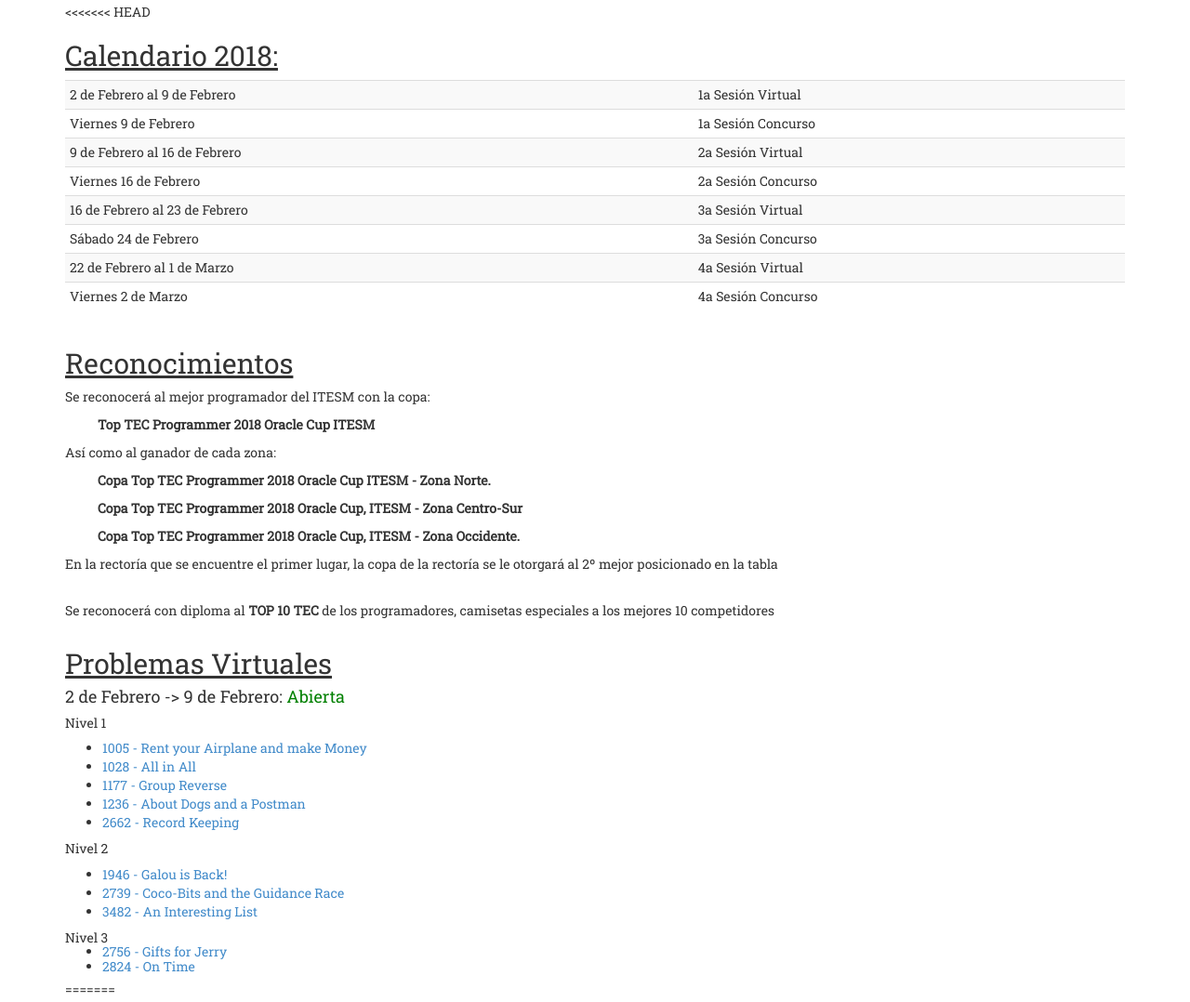
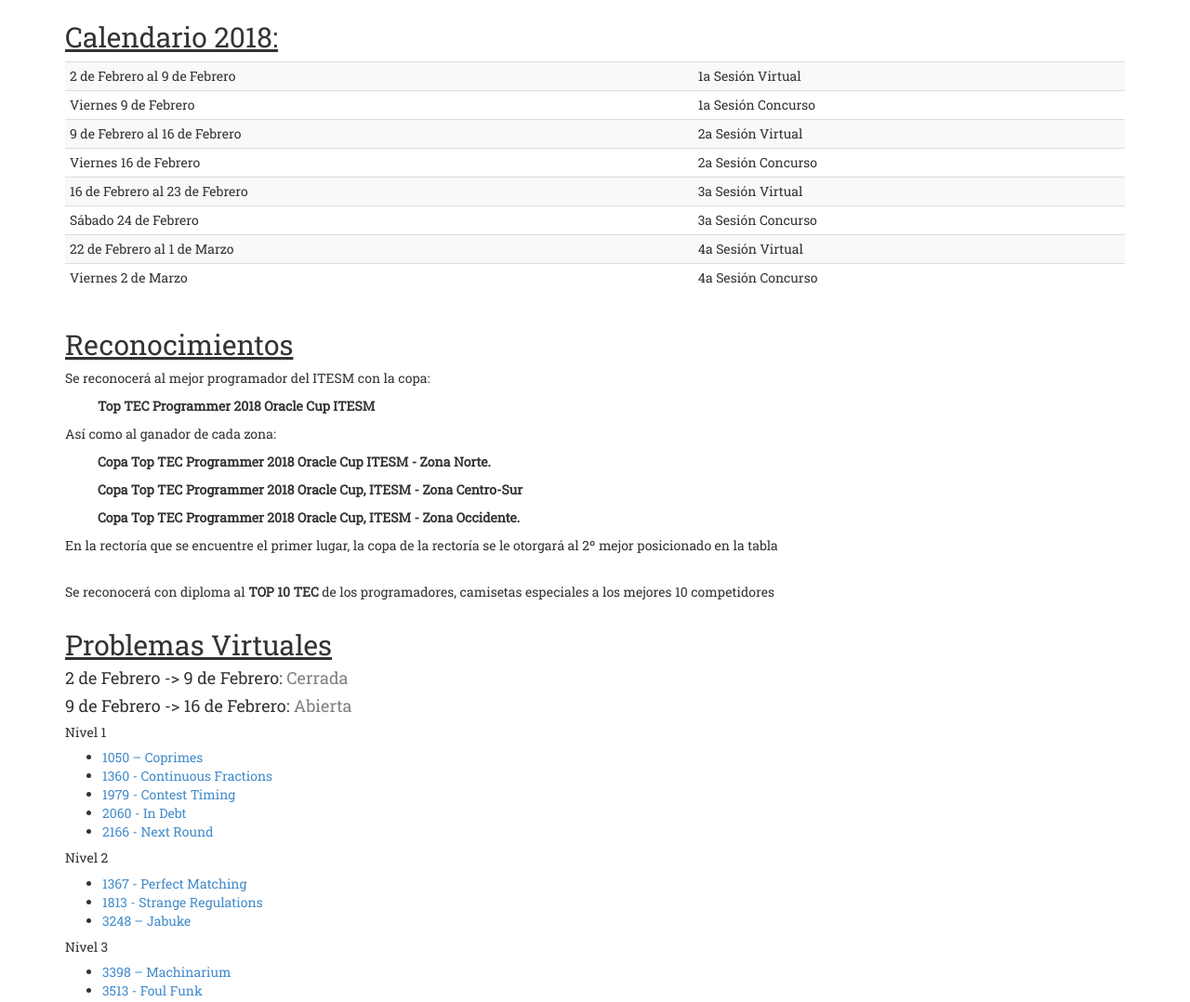
Before and after one commit to acmmty/acmmty.github.io, a plain HTML site: page toptec.html in a window 1280 px wide. Shown: the part 1645-2723 px from the top of the page at 93% size. Drawn offline with nearby package versions, Linux system fonts and the light colour scheme.

Commit message:
toptec.html

```diff
--- a/toptec.html
+++ b/toptec.html
@@ -98,93 +98,6 @@
         </div>
 
         <div class="featurette" id="services">
-<<<<<<< HEAD
-            <h2><u>Calendario 2018:</u></h2>
-
-            <table class="table table-condensed table-striped">
-                <tr>
-                    <td>2 de Febrero al 9 de Febrero</td>
-                    <td> 1a Sesión Virtual</td>
-                </tr>
-                <tr>
-                    <td>Viernes 9 de Febrero</td>
-                    <td>1a Sesión Concurso</td>
-                </tr>
-                <tr>
-                    <td>9 de Febrero al 16 de Febrero</td>
-                    <td>2a Sesión Virtual</td>
-                </tr>
-                <tr>
-                    <td>Viernes 16 de Febrero</td>
-                    <td>2a Sesión Concurso</td>
-                </tr>
-                <tr>
-                    <td>16 de Febrero al 23 de Febrero</td>
-                    <td>3a Sesión Virtual</td>
-                </tr>
-                <tr>
-                    <td>Sábado 24 de Febrero</td>
-                    <td>3a Sesión Concurso</td>
-                </tr>
-                <tr>
-                    <td>22 de Febrero al 1 de Marzo</td>
-                    <td>4a Sesión Virtual</td>
-                </tr>
-                <tr>
-                    <td>Viernes 2 de Marzo</td>
-                    <td>4a Sesión Concurso</td>
-                </tr>
-            </table>
-        </div>
-
-        <div class = "featurerre" id="contact">
-
-            <h2><u>Reconocimientos</u></h2>
-            <p>Se reconocerá al mejor programador del ITESM con la copa: </p>
-            <p><b> &emsp; &emsp; Top TEC Programmer 2018 Oracle Cup ITESM</b></p>
-            <p>Así como al ganador de cada zona:</p>
-            <p><b>&emsp; &emsp; Copa Top TEC Programmer 2018 Oracle Cup ITESM - Zona Norte.</b></p>
-            <p><b>&emsp; &emsp; Copa Top TEC Programmer 2018 Oracle Cup, ITESM - Zona Centro-Sur</b></p>
-            <p><b>&emsp; &emsp; Copa Top TEC Programmer 2018 Oracle Cup, ITESM -  Zona Occidente.</b></p>
-            <p>En la rectoría que  se encuentre el primer lugar, la copa de la rectoría se le otorgará al 2º mejor posicionado en la tabla</p>
-            <br>
-            <p>Se reconocerá con diploma al <b>TOP 10 TEC </b> de los programadores, camisetas especiales a los mejores 10 competidores</p>
-
-        </div>
-
-	<div class="featurette" id="contact">
-	<h2><u>Problemas Virtuales</u></h2>
-	<h4>2 de Febrero ->  9 de Febrero: <span style="color:green;">Abierta</span></h4>
-	<h5>Nivel 1</h5>
-	<ul>
-	<li><a href="http://coj.uci.cu/24h/problem.xhtml?pid=1005"> 1005 - Rent your Airplane and make Money</a></li>
-
-	<li><a href="http://coj.uci.cu/24h/problem.xhtml?pid=1028"> 1028 - All in All </a></li>
-
-	<li><a href="http://coj.uci.cu/24h/problem.xhtml?pid=1177"> 1177 - Group Reverse </a></li>
-
-	<li><a href="http://coj.uci.cu/24h/problem.xhtml?pid=1236"> 1236 - About Dogs and a Postman </a></li>
-
-	<li><a href="http://coj.uci.cu/24h/problem.xhtml?pid=2662"> 2662 - Record Keeping </a></li>
-	</ul>
-
-	<h5>Nivel 2</h5>
-	<ul>
-
-	<li><a href="http://coj.uci.cu/24h/problem.xhtml?pid=1946"> 1946 - Galou is Back!</a></li>
-
-	<li><a href="http://coj.uci.cu/24h/problem.xhtml?pid=2739"> 2739 - Coco-Bits and the Guidance Race </a></li>
-	<li><a href="http://coj.uci.cu/24h/problem.xhtml?pid=3482"> 3482 - An Interesting List
-	</a></li>
-	</ul>
-	<h5>Nivel 3<h/5>
-	<ul>
-
-	<li><a href="http://coj.uci.cu/24h/problem.xhtml?pid=2756"> 2756 - Gifts for Jerry </a></li>
-
-	<li><a href="http://coj.uci.cu/24h/problem.xhtml?pid=2824"> 2824 - On Time </a></li>
-	</ul>
-=======
                     <h2><u>Calendario 2018:</u></h2>
 
                     <table class="table table-condensed table-striped">
```
